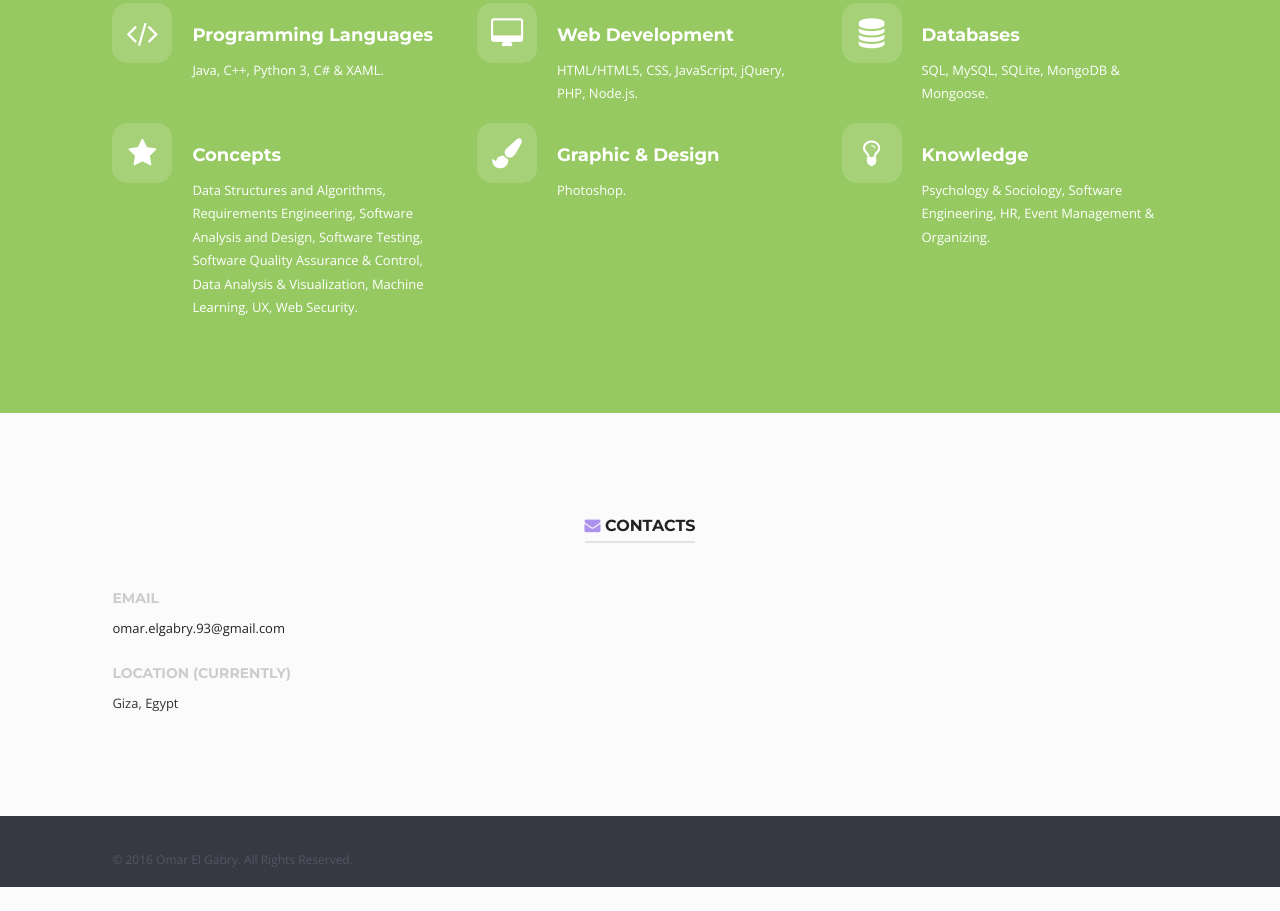
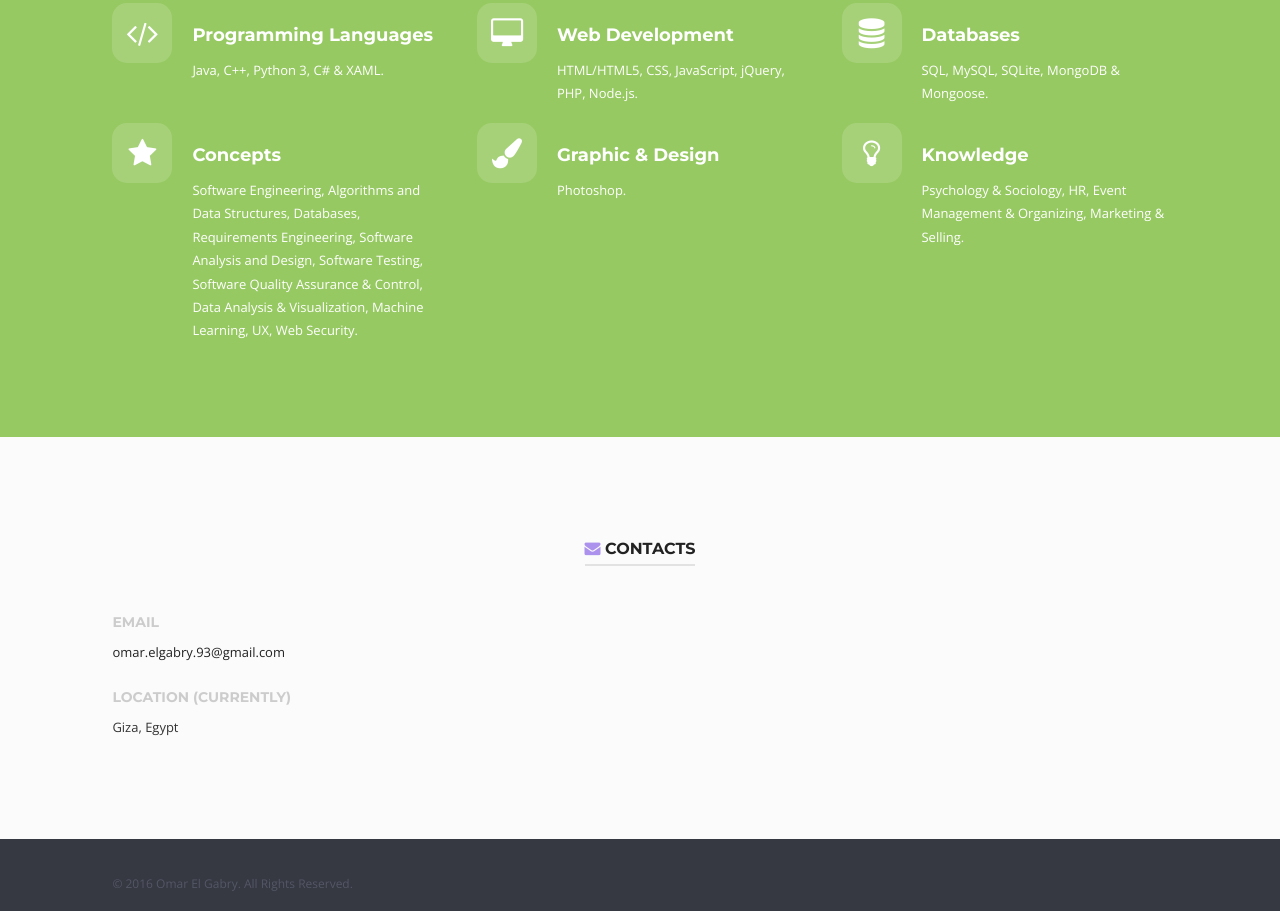
Before and after one commit to OmarElgabry/omarelgabry.github.io, a plain HTML site: page index.html in a window 1280 px wide. Shown: the part 4362-5273 px from the top of the page. Before the commit the page ends 5249 px from the top, so only its background shows below. Drawn offline with nearby package versions, Linux system fonts and the light colour scheme.

Commit message:
Update Skills (Concepts & Knowledge)

```diff
--- a/index.html
+++ b/index.html
@@ -499,7 +499,7 @@
 							<div class="small-icon white"><i class="fa fa-star"></i></div>
 							<div class="small-icon-text clear-after">
 								<h4>Concepts</h4>
-								<p class="text-xs">Data Structures and Algorithms, Requirements Engineering, Software Analysis and Design, Software Testing, Software Quality Assurance & Control, Data Analysis & Visualization, Machine Learning, UX, Web Security.</p>
+								<p class="text-xs">Software Engineering, Algorithms and Data Structures, Databases, Requirements Engineering, Software Analysis and Design, Software Testing, Software Quality Assurance & Control, Data Analysis & Visualization, Machine Learning, UX, Web Security.</p>
 								<!-- Windows Phone & Windows 8.1 Apps -->
 							</div>
 						</div>
@@ -514,7 +514,7 @@
 							<div class="small-icon white"><i class="fa fa-lightbulb-o "></i></div>
 							<div class="small-icon-text clear-after">
 								<h4>Knowledge</h4>
-								<p class="text-xs">Psychology & Sociology, Software Engineering, HR, Event Management & Organizing.</p>
+								<p class="text-xs">Psychology & Sociology, HR, Event Management & Organizing, Marketing & Selling.</p>
 							</div>
 						</div>
 					</div>
```
